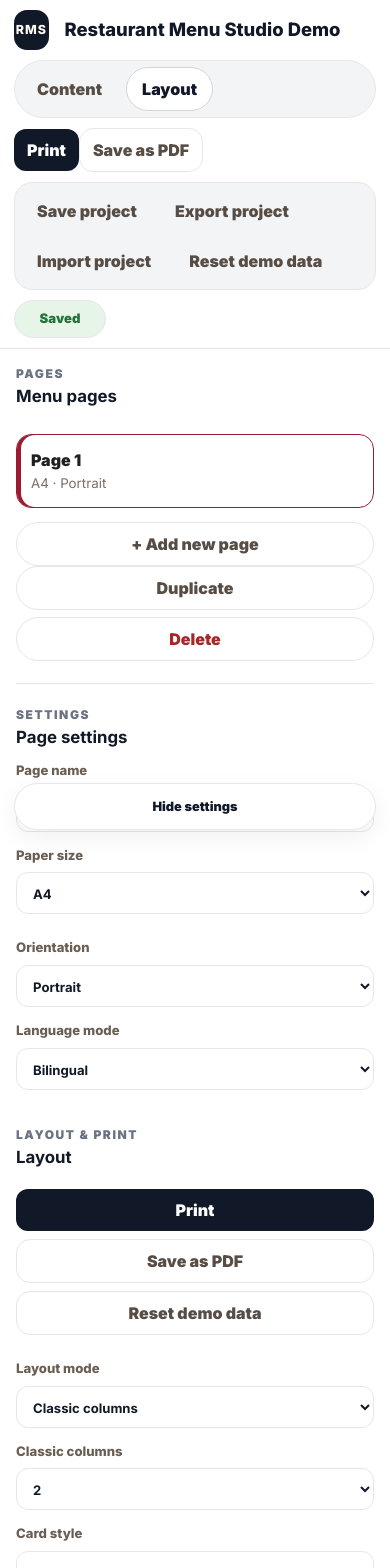
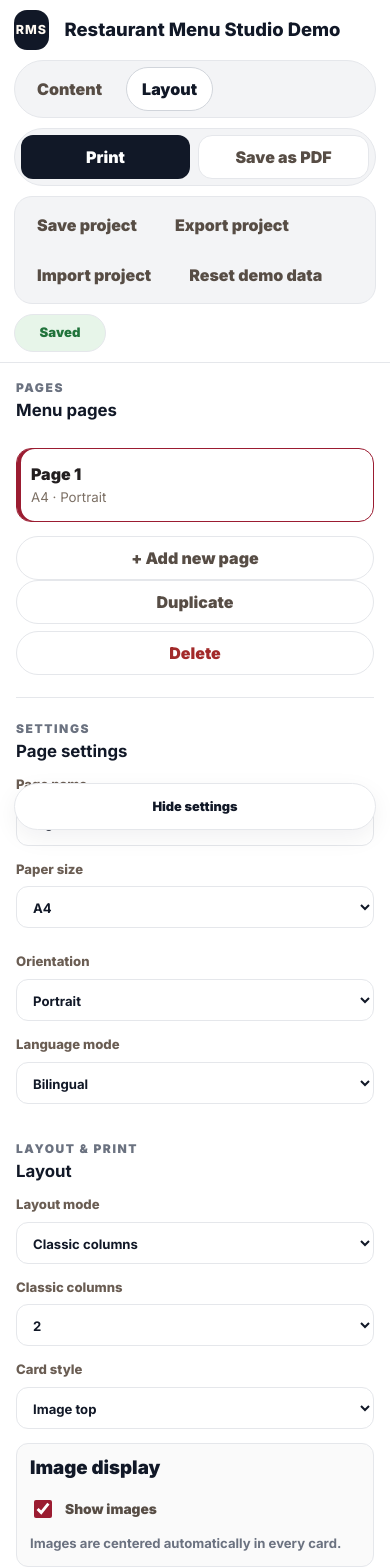
Before and after one commit to sheeeenson/print_menu, a React (Vite) app: page / in a window 390 px wide. Shown: the top 1568 px of the page. Built offline with nearby package versions, Linux system fonts and the light colour scheme.

Commit message:
Fix print area and default image title gap

```diff
--- a/src/stabilityFixes.css
+++ b/src/stabilityFixes.css
@@ -1,4 +1,4 @@
-/* Stabilization layer for the simplified Layout & Print workflow. */
+/* Stabilization layer for the simplified Layout workflow. */
 
 /* Classic columns must always obey the selected column count. */
 .layout-mode-classicColumns .classic-columns-grid {
@@ -25,16 +25,16 @@
   place-items: center;
 }
 
-/* Default title spacing: visually equal to a 2x baseline gap from the image. */
+/* Default title spacing: 1.5px, still controlled by the Image to title gap setting when changed. */
 .preview-dish-card.has-images.card-layout-below,
 .preview-dish-card.has-images.card-layout-imageLeft,
 .preview-dish-card.has-images.card-layout-imageRight {
-  gap: 8px;
+  gap: var(--image-to-title-gap, 1.5px) !important;
 }
 
 .preview-dish-card.has-images .preview-card-content,
 .preview-dish-card.has-images .preview-title-row {
-  gap: 8px;
+  gap: var(--image-title-gap, 1.5px) !important;
 }
 
 .preview-dish-card.has-images .dish-title {
@@ -61,26 +61,96 @@
   line-height: 1.35;
 }
 
-/* Make print controls easy to find again after panel reordering. */
-.layout-print-controls .print-action-row {
-  position: sticky;
-  top: 0;
-  z-index: 4;
-  display: grid;
-  grid-template-columns: 1fr 1fr;
-  gap: 8px;
-  margin: 0 0 14px;
-  padding: 8px 0 10px;
-  background: var(--app-surface, #ffffff);
+/* Print buttons now live in the top navigation. Hide the duplicate row in the left panel. */
+.layout-print-controls > .print-action-row {
+  display: none !important;
 }
 
-.layout-print-controls .print-action-row button:nth-child(3) {
-  grid-column: 1 / -1;
+.print-top-actions {
+  display: flex;
+  gap: 8px;
+  padding: 6px;
+  border: 1px solid var(--app-border, #e5e7eb);
+  border-radius: 999px;
+  background: #f3f4f6;
+}
+
+/* Print only the menu page, not the application chrome. */
+@media print {
+  html,
+  body,
+  #root,
+  .app-shell,
+  .workspace,
+  .layout-print-section,
+  .preview-stage,
+  .paper-scroll,
+  .preview-page-wrapper {
+    width: auto !important;
+    height: auto !important;
+    min-width: 0 !important;
+    min-height: 0 !important;
+    margin: 0 !important;
+    padding: 0 !important;
+    background: #ffffff !important;
+    overflow: visible !important;
+    box-shadow: none !important;
+  }
+
+  .main-navigation,
+  .layout-admin-panel,
+  .admin-panel-toggle,
+  .collapsed-page-switcher,
+  .preview-toolbar,
+  .empty-state,
+  .modal-backdrop {
+    display: none !important;
+  }
+
+  .preview-stage,
+  .paper-scroll,
+  .preview-page-wrapper {
+    display: block !important;
+  }
+
+  .print-root {
+    display: block !important;
+    margin: 0 !important;
+    padding: 0 !important;
+  }
+
+  .paper-page.print-page {
+    display: block !important;
+    width: var(--paper-width) !important;
+    height: var(--paper-height) !important;
+    min-height: 0 !important;
+    margin: 0 !important;
+    padding: var(--page-margin) !important;
+    transform: none !important;
+    box-shadow: none !important;
+    border-radius: 0 !important;
+    overflow: hidden !important;
+    break-after: page;
+    page-break-after: always;
+  }
+
+  .paper-a4.paper-portrait { --paper-width: 210mm; --paper-height: 297mm; }
+  .paper-a4.paper-landscape { --paper-width: 297mm; --paper-height: 210mm; }
+  .paper-a3.paper-portrait { --paper-width: 297mm; --paper-height: 420mm; }
+  .paper-a3.paper-landscape { --paper-width: 420mm; --paper-height: 297mm; }
+
+  @page {
+    margin: 0;
+  }
 }
 
 @media (max-width: 900px) {
-  .layout-print-controls .print-action-row {
-    position: static;
-    grid-template-columns: 1fr;
+  .print-top-actions {
+    width: 100%;
+    justify-content: stretch;
+  }
+
+  .print-top-actions button {
+    flex: 1;
   }
 }
```
